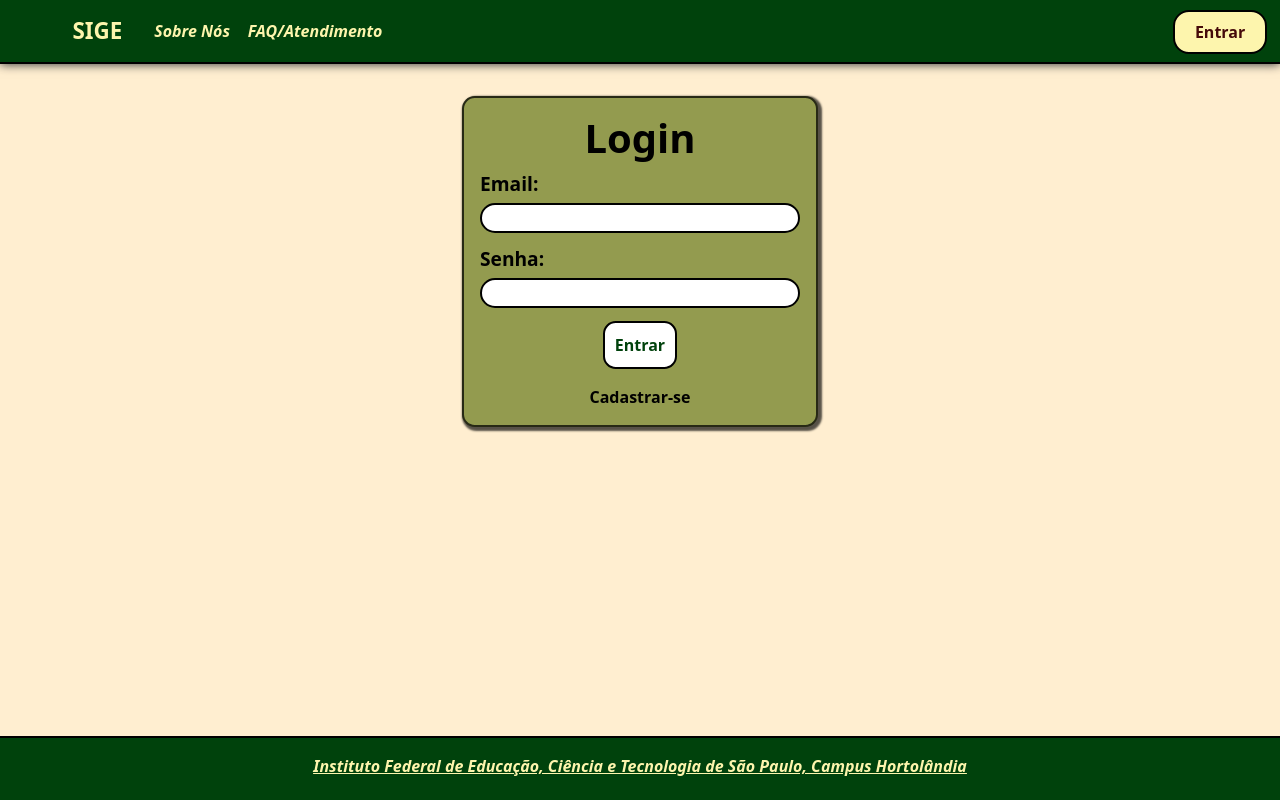
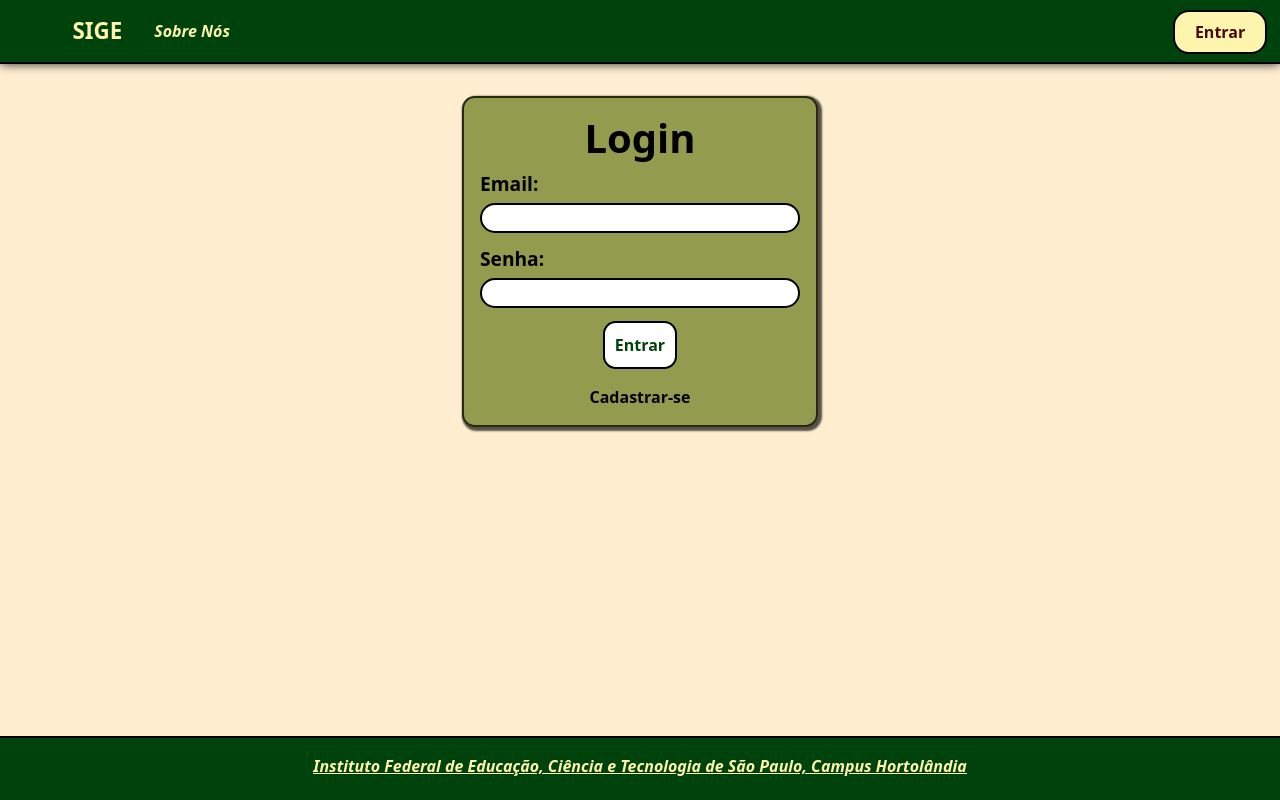
Before and after one commit to Rubrum-IFSP/SIGE, a React (Vite) app in the folder frontend/: page /#/login in a window 1280 px wide. Built offline with nearby package versions, Linux system fonts and the light colour scheme.

Commit message:
fixes in navbar display

```diff
--- a/frontend/src/components/NavBar.tsx
+++ b/frontend/src/components/NavBar.tsx
@@ -57,9 +57,6 @@ function BasicExample({ connected }: Props) {
               <a href="#/sobrenos" className="link">
                 Sobre Nós
               </a>
-              <a href="#/atendimento" className="link">
-                FAQ/Atendimento
-              </a>
 
               <Nav.Link href="#link">
                 <a href="#/login" className="buttonEntrar">
--- a/frontend/src/pages/Atendimento.jsx
+++ b/frontend/src/pages/Atendimento.jsx
@@ -15,8 +15,6 @@ export default function Atendimeneto() {
       <div className="atendimentoWrapper">
         <form>
           <h1>Atendimento</h1>
-          <label>Email:</label>
-          <input type="email" name="userEmail" />
           <label>Dúvida:</label>
           <textarea></textarea>
           <input className="submitButton" type="submit" value="Enviar" />
```
